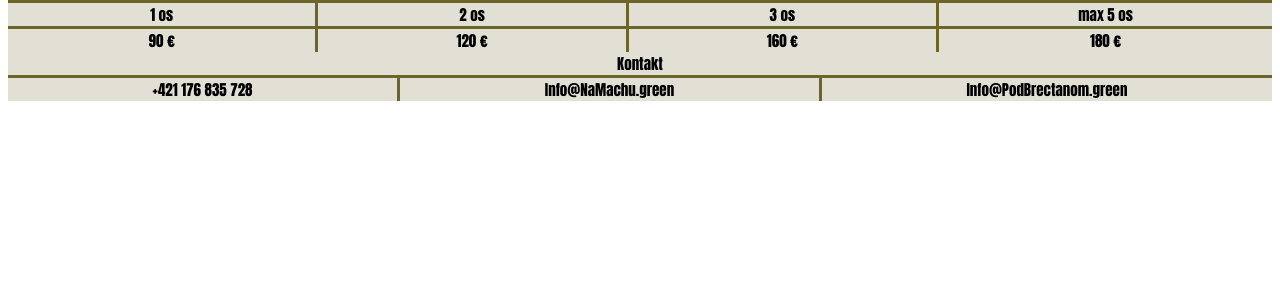
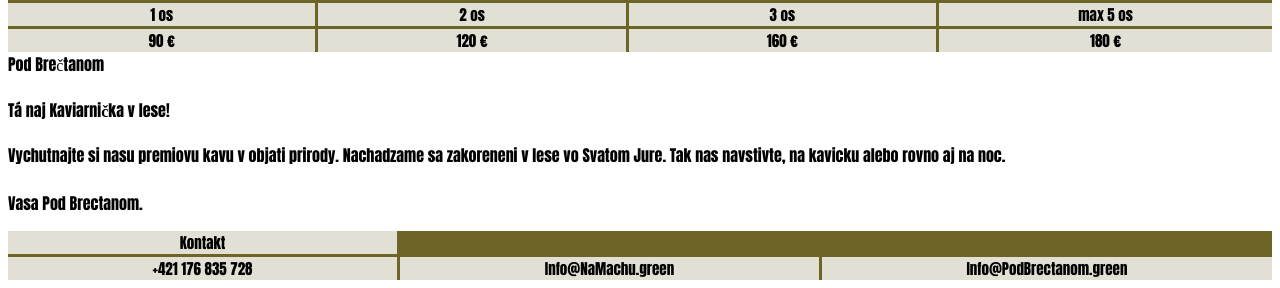
Before and after one commit to matusdurisin/Na-Machu, a plain HTML site: page index.html in a window 1280 px wide. Shown: the part 749-1037 px from the top of the page. Before the commit the page ends 858 px from the top, so only its background shows below. Drawn offline with Linux system fonts and the light colour scheme.

Commit message:
Update index.html

```diff
--- a/index.html
+++ b/index.html
@@ -46,9 +46,18 @@
         <div class="item23">180 &#x20AC</div>
 </div>
 
+<div>
+  <div class="brectan-title">Pod Brečtanom</div>
+  <div class="center-div"> <div class="empty"> </div>
+<div class="brectan-text">
+    <h4>Tá naj Kaviarnička v lese!</h4>
+    <p>Vychutnajte si nasu premiovu kavu v objati prirody. Nachadzame sa zakoreneni v lese
+      vo Svatom Jure. Tak nas navstivte, na kavicku alebo rovno aj na noc. <br> <br> Vasa Pod Brectanom.</p>
+    </div> <div class="empty"> </div> </div>
+</div>
 
 <div class="grid-container-4">
-		<div class="item40">Kontakt</div>
+		<div class="contact">Kontakt</div>
 		<div class="item41">+421 176 835 728</div>
         <div class="item42">Info@NaMachu.green</div>
         <div class="item43">Info@PodBrectanom.green</div>
```
